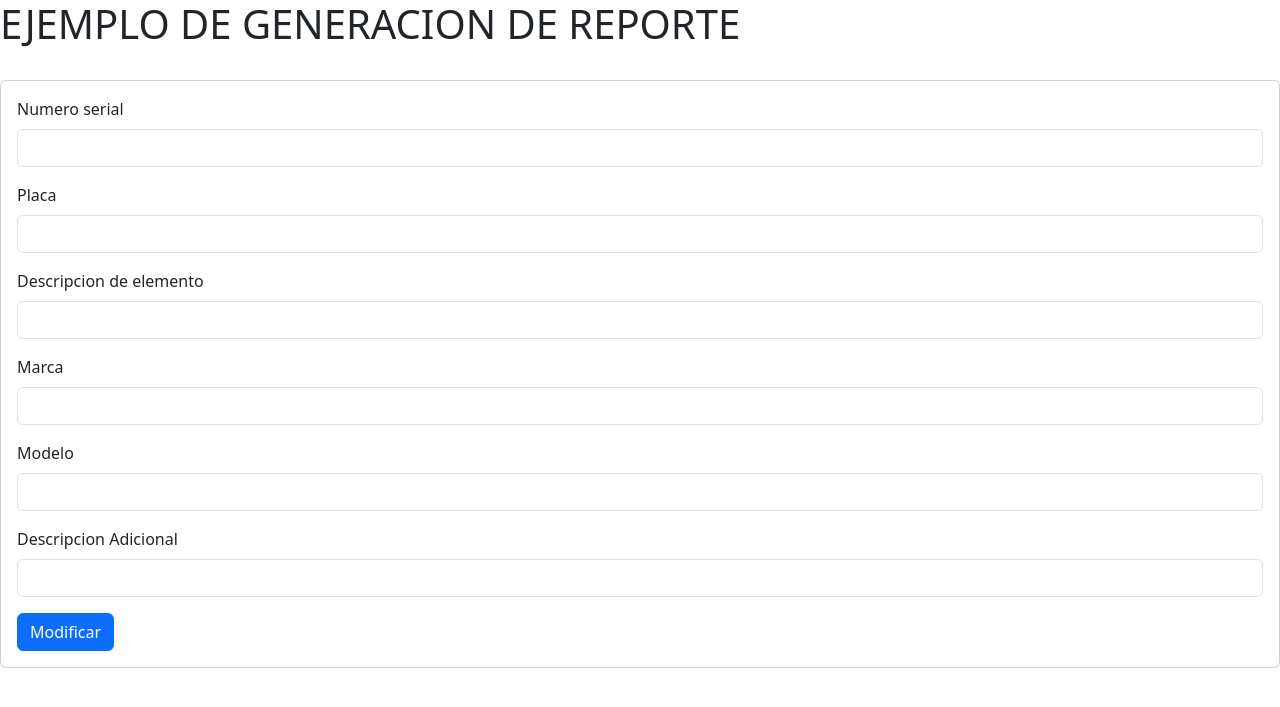
After one commit to 1Daniel-Mateo/Repaso-PHP, a PHP site: page /views/actualizar.php in a window 1280 px wide. The commit adds this page. Shown: the top 707 px of the page. Run offline with PHP 8.4, Linux system fonts and the light colour scheme; the template is opened without the code that fills it, so the values that code supplies are empty.

Commit message:
registro funcional, falta actualizar

```diff
--- /dev/null
+++ b/views/actualizar.php
@@ -0,0 +1,66 @@
+<?php
+    require_once ('../model/conexion.php');
+?>
+
+<!DOCTYPE html>
+<html lang="en">
+<head>
+    <meta charset="UTF-8">
+    <meta name="viewport" content="width=device-width, initial-scale=1.0">
+    <meta name="description" content="Una pagina de pruebas php">
+    <meta name="keywords" content="PHP, ejemplo con php, repaso">
+    <meta name="author" content="Daniel Alvarez">
+    <link href="https://cdn.jsdelivr.net/npm/bootstrap@5.3.2/dist/css/bootstrap.min.css" rel="stylesheet" integrity="sha384-T3c6CoIi6uLrA9TneNEoa7RxnatzjcDSCmG1MXxSR1GAsXEV/Dwwykc2MPK8M2HN" crossorigin="anonymous">
+    <title>PDF PERSONALIZADO</title>
+</head>
+<body>
+    <header>
+    <h1>EJEMPLO DE GENERACION DE REPORTE</h1><br>
+    <header>
+
+<div class="card">
+  <div class="card-body">
+
+
+  <form action="controller/crudControlador.php" method="POST">
+
+  <div class="mb-3" >
+    <label for="Userial" class="form-label">Numero serial</label>
+    <input type="text" class="form-control" id="Userial" name="Userial" value="<?php echo $activo['Userial']; ?>">
+  </div>
+
+  <div class="mb-3">
+    <label for="Uplaca" class="form-label">Placa</label>
+    <input type="text" class="form-control" id="Uplaca" name="Uplaca" value="">
+  </div>
+
+  <div class="mb-3">
+    <label for="Udescripcion1" class="form-label">Descripcion de elemento</label>
+    <input type="text" class="form-control" id="Udescripcion1" name="Udescripcion1" value="">
+  </div>
+
+  <div class="mb-3">
+    <label for="Umarca" class="form-label">Marca</label>
+    <input type="text" class="form-control" id="Umarca" name="Umarca" value="">
+  </div>
+
+  <div class="mb-3">
+    <label for="Umodelo" class="form-label">Modelo</label>
+    <input type="text" class="form-control" id="Umodelo" name="Umodelo" value="">
+  </div>
+
+  <div class="mb-3">
+    <label for="Udescripcion2" class="form-label">Descripcion Adicional</label>
+    <input type="text" class="form-control" id="Udescripcion2" name="Udescripcion2" value="">
+  </div>
+
+  <button type="submit" class="btn btn-primary">Modificar</button>
+</form>
+
+
+
+  </div>
+</div>
+
+</body>
+</html>
```
Also changed, not shown: controller/crudControlador.php (+8 -4 lines), index.php (+14 -14 lines), model/crudAparato.php (+38 -20 lines).
